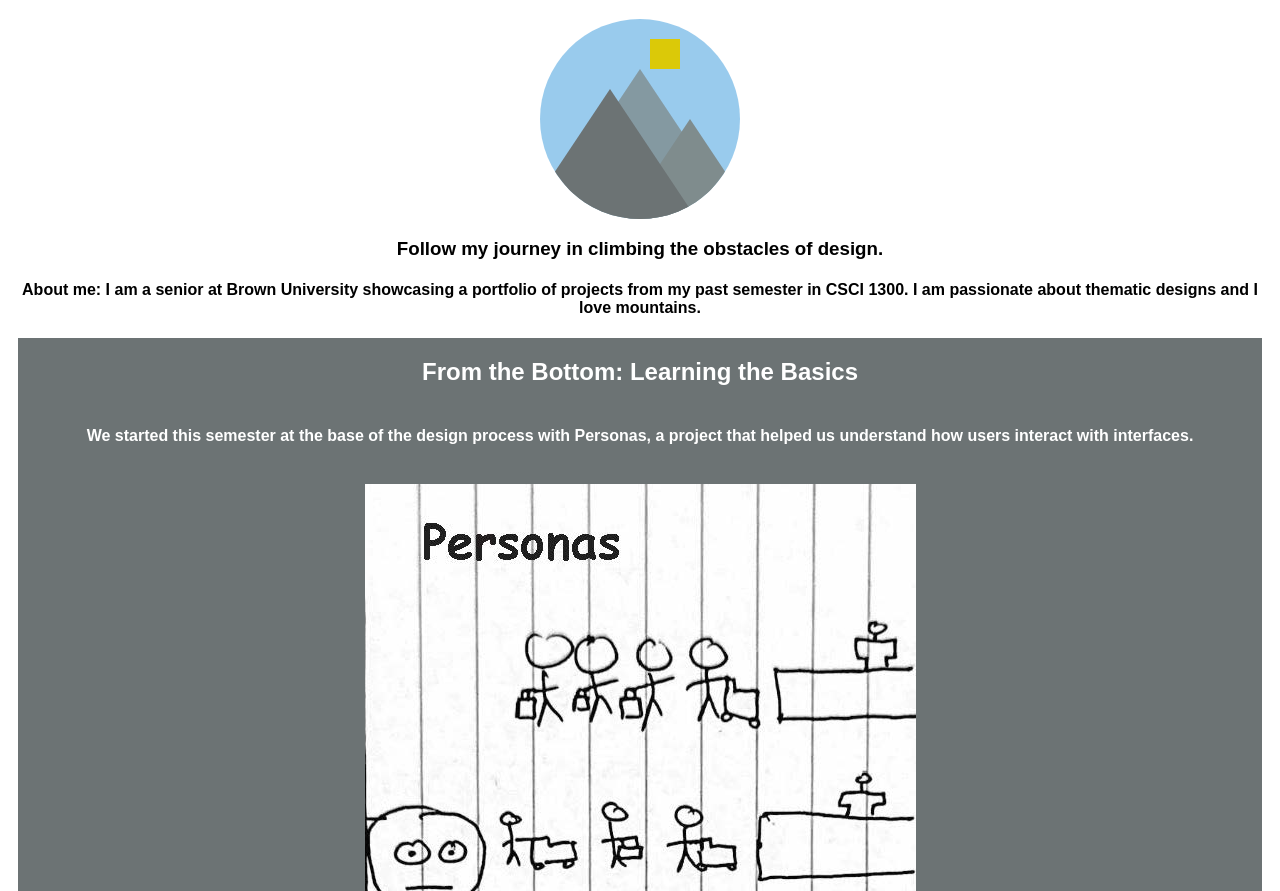
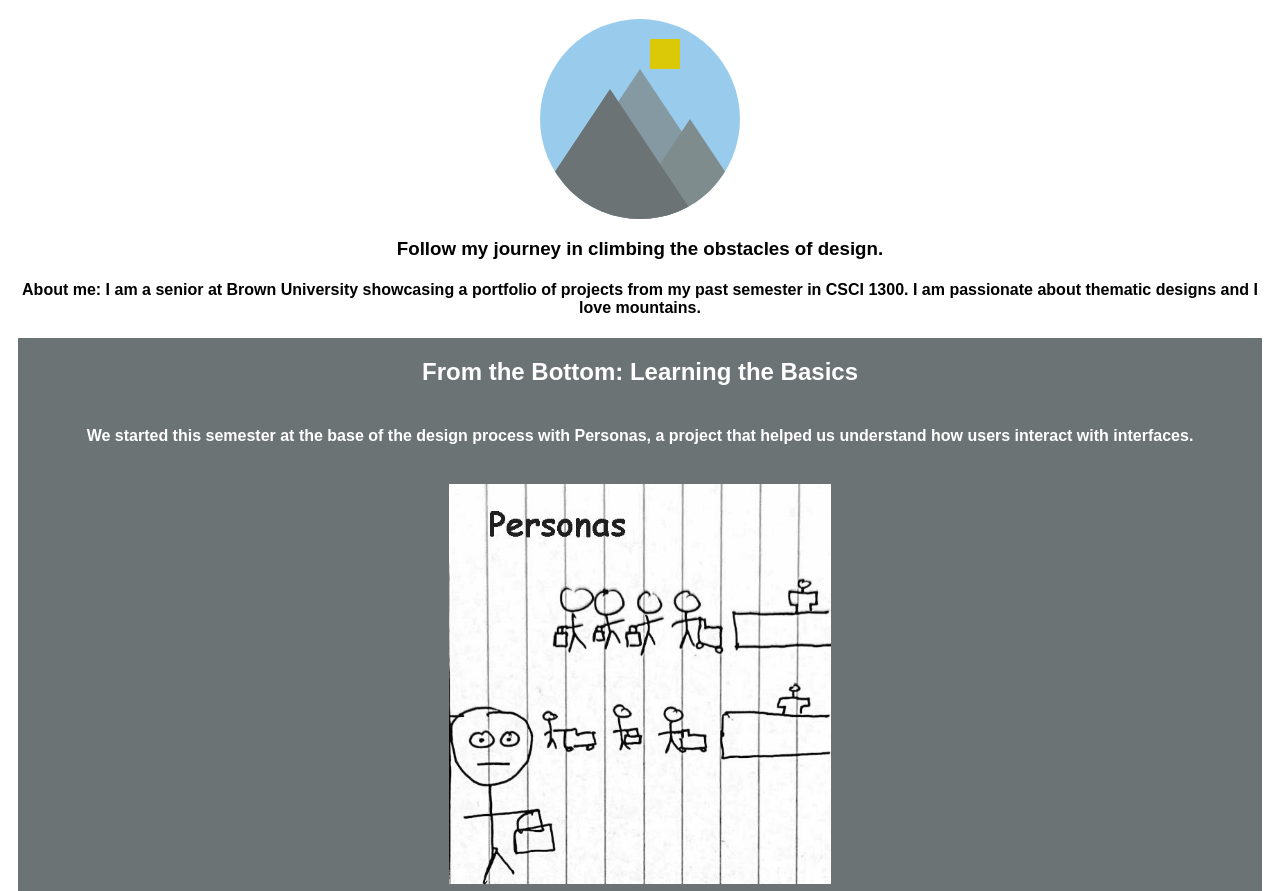
Before and after one commit to partypenguin9123/portfolio, a plain HTML site: page index.html in a window 1280 px wide. Shown: the part 61-952 px from the top of the page. Drawn offline with Linux system fonts and the light colour scheme.

Commit message:
Update styles.css

```diff
--- a/styles.css
+++ b/styles.css
@@ -78,6 +78,14 @@ h3, p {
   margin-bottom: 0;
 }
 
+input{
+  height:400px;
+}
+
+input:hover{
+  transform:scale(1.1);
+}
+
 .part1 {
   background-color: #6c7374;
   display: flex;
```
